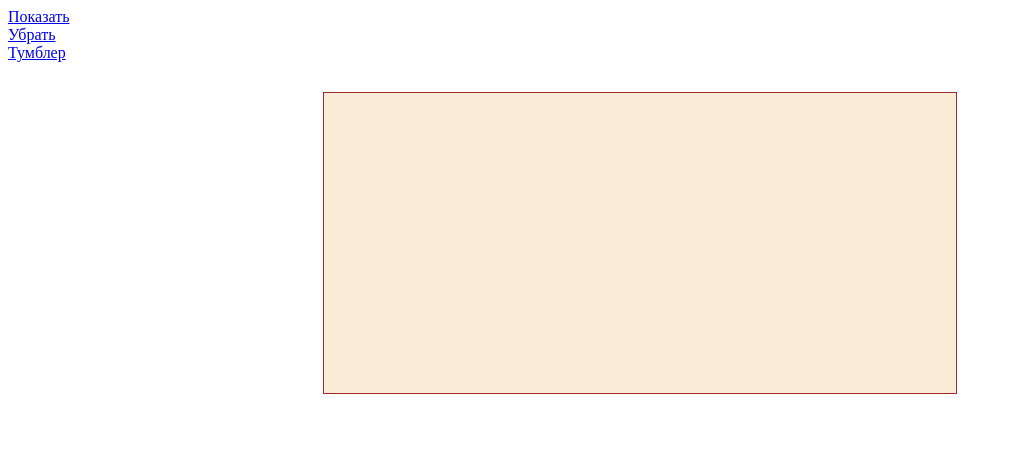
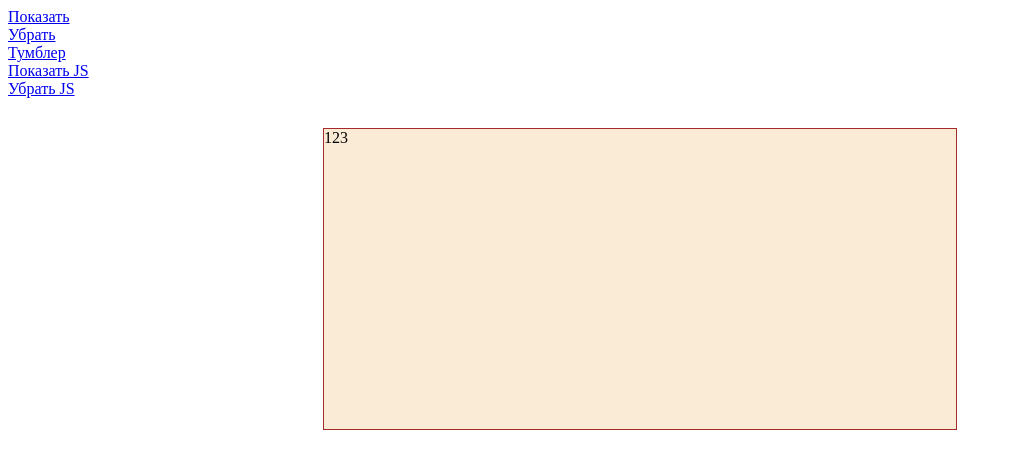
Before and after one commit to apuc/modal2, a plain HTML site: page index.html in a window 1280 px wide. Both pictures are taken after a click on the link "Показать". Shown: the whole page, without its empty margins (0-1012 px from the left). Drawn offline with Linux system fonts and the light colour scheme.

Commit message:
set method

```diff
--- a/index.html
+++ b/index.html
@@ -10,9 +10,20 @@
 <a id="show" href="#" data-target="test" data-action="show" data-m>Показать</a><br>
 <a id="hide" href="#" data-target="test" data-action="hide" data-m>Убрать</a><br>
 <a id="toggle" href="#" data-target="test" data-m>Тумблер</a><br>
-<div class="myModal" id="test"></div>
+<a id="script-show" href="#">Показать JS</a><br>
+<a id="script-hide" href="#">Убрать JS</a><br>
+<div class="myModal" id="test">
+    <div class="modal-title"></div>
+    <div class="model-body"></div>
+    <div class="modal-footer"></div>
+</div>
 <script>
-
+    document.getElementById('script-show').onclick = function () {
+        $m('#test').set({close:true}).show();
+    }
+    document.getElementById('script-hide').onclick = function () {
+        $m('#test').hide();
+    }
 </script>
 </body>
 </html>
--- a/js/modal.js
+++ b/js/modal.js
@@ -4,8 +4,28 @@ function Modal() {
 
     this.init = function (data) {
         this.elem = this.getElement(data);
+        this.set();
+        this.getModalChild();
+        this.closeBtn();
         return this;
-    }
+    };
+
+    this.set = function (data) {
+        this.defaultParams = {
+            afterOpen: function () {},
+            close: true
+        };
+        this.finalParams = this.defaultParams;
+        for (var key in data) {
+            if (data.hasOwnProperty(key)) {
+                if (data[key] !== undefined) {
+                    this.finalParams[key] = data[key];
+                }
+            }
+        }
+        this.options = this.finalParams;
+        return this;
+    };
 
     this.getElement = function (el) {
         var thisElement;
@@ -23,28 +43,52 @@ function Modal() {
         }
         thisElement.setAttribute('data-mid', id);
         return thisElement;
-    }
+    };
 
     this.show = function () {
         this.elem.style.display = 'block';
+        this.options.afterOpen();
         return this;
-    }
+    };
 
     this.hide = function () {
         this.elem.style.display = 'none';
         return this;
-    }
+    };
 
     this.toggle = function () {
         var curStyle = getComputedStyle(this.elem);
-        if(curStyle.display === 'block'){
+        if (curStyle.display === 'block') {
             this.hide();
         }
         else {
             this.show();
         }
         return this;
-    }
+    };
+
+    this.closeBtn = function () {
+        if (this.options.close) {
+            this.title.innerHTML = 123;
+        }
+    };
+
+    this.getModalChild = function () {
+        var elems = this.elem.childNodes;
+        elems.forEach(function (elem) { // нет такого метода!
+            if (elem.nodeType === 1) {
+                if (elem.classList.contains('modal-title')) {
+                    this.title = elem;
+                }
+                if (elem.classList.contains('modal-body')) {
+                    this.body = elem;
+                }
+                if (elem.classList.contains('modal-footer')) {
+                    this.footer = elem;
+                }
+            }
+        }.bind(this));
+    };
 
     this.initLink = function (link) {
         if (link.hasAttribute('data-action')) {
@@ -59,9 +103,10 @@ function Modal() {
         else {
             link.onclick = this.toggle.bind(this);
         }
-    }
+    };
 
     this.makeId = function (length) {
+        length = length || 8;
         var text = "";
         var possible = "abcdefghijklmnopqrstuvwxyz1234567890ABCDEFGHIJKLMNOPQRSTUVWXYZ";
 
```
